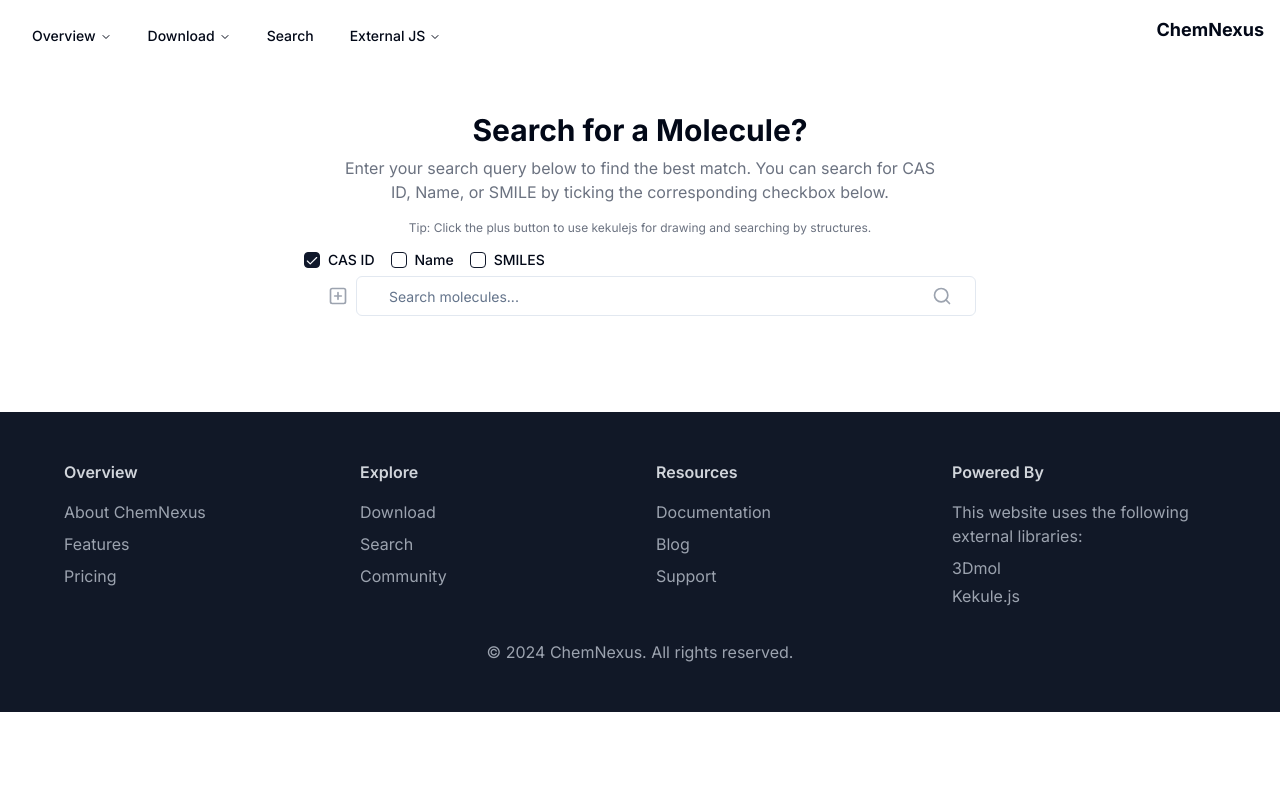
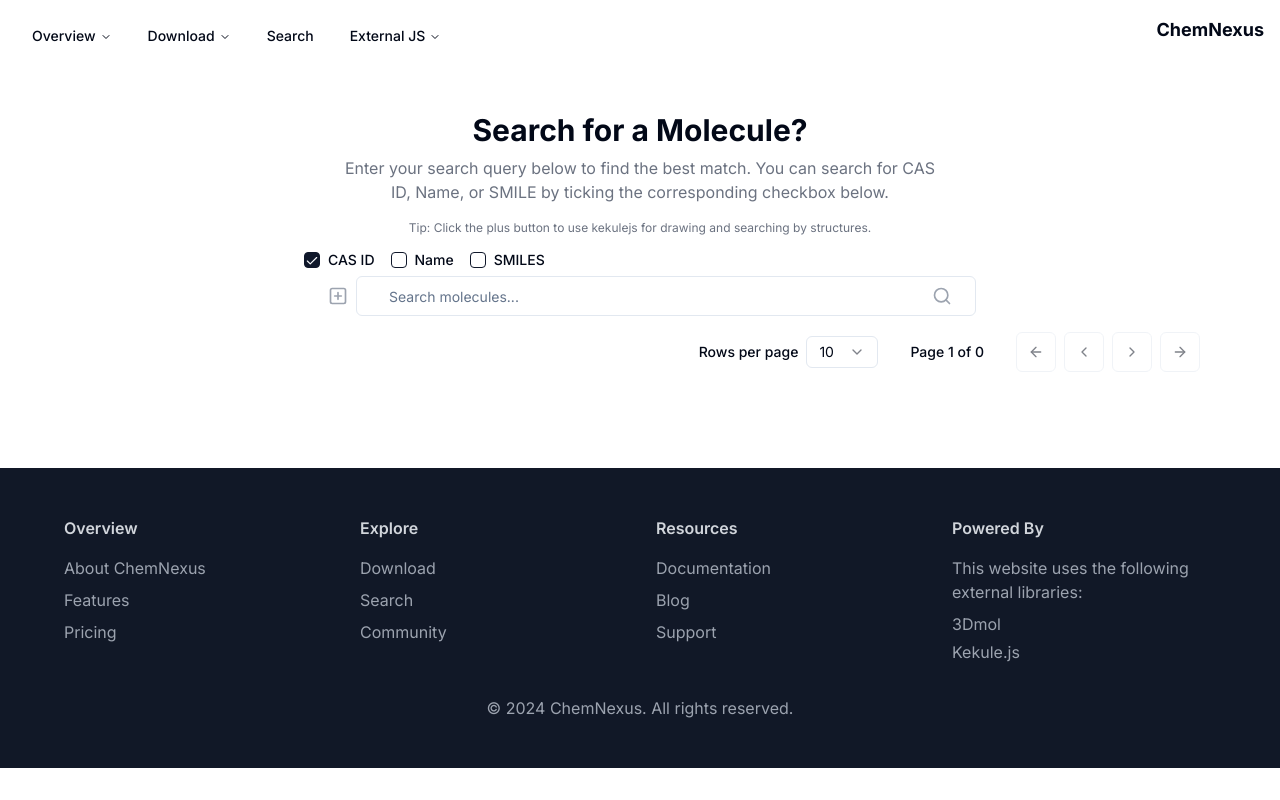
Before and after one commit to ukeSJTU/clc-db-frontend, a Next.js app: page /search in a window 1280 px wide. Built offline with nearby package versions, Linux system fonts and the light colour scheme.

Commit message:
feat(ui): add pagination to search page

```diff
--- a/app/(search)/search/page.tsx
+++ b/app/(search)/search/page.tsx
@@ -1,7 +1,8 @@
 "use client";
 
-import React, { useState } from "react";
+import React, { useState, useCallback } from "react";
 import MoleculeCard from "@/components/molecule_card";
+import { PaginationComponent } from "@/components/pagination";
 import { overviewCardMoleculeProps } from "@/types/molecule";
 import SearchOptionsGroup from "@/components/searchpage/optionGroup";
 import SearchHeading from "@/components/searchpage/heading";
@@ -31,32 +32,48 @@ const SearchPage = () => {
 
     const [searchOpt, setSearchOpt] = useState(options[0].searchName);
     const [query, setQuery] = useState("");
-    const [results, setResults] = useState<overviewCardMoleculeProps[]>([]);
+    const [results, setResults] = useState<overviewCardMoleculeProps[]>([]); // Initialize as an empty array
+    const [page, setPage] = useState(1);
+    const [pageSize, setPageSize] = useState(10); // Default page size
+    const [totalPages, setTotalPages] = useState(0);
 
     const handleSmilesInput = (smiles: string) => {
         setQuery(smiles);
         setSearchOpt("smiles");
     };
 
-    const handleSearch = async () => {
+    const handleSearch = useCallback(async () => {
         if (query.trim() === "") {
-            return; // Do not search if query is empty
+            return; // Do not search if the query is empty
         }
-
-        console.log(
-            "Searching for:",
-            `/search/molecules?${searchOpt}=${query}`
-        );
 
         try {
             const response = await api.get(
-                `/search/molecules?${searchOpt}=${query}`
+                `/search/molecules?${searchOpt}=${query}&page=${page}&page_size=${pageSize}`
             );
-            setResults(response.data);
+
+            // Ensure the response is an object and has a "results" property that is an array
+            const { results: fetchedResults = [], count = 0 } =
+                response.data || {};
+            setResults(fetchedResults);
+            setTotalPages(Math.ceil(count / pageSize));
         } catch (error) {
             console.error("Failed to fetch molecules", error);
-            setResults([]);
+            setResults([]); // Fallback to empty results on error
         }
+    }, [query, searchOpt, page, pageSize]);
+
+    // Pagination change handler to update page and trigger the search
+    const handlePageChange = (newPage: number) => {
+        setPage(newPage);
+        handleSearch();
+    };
+
+    // Page size change handler to update the page size and reset to page 1
+    const handlePageSizeChange = (newPageSize: number) => {
+        setPageSize(newPageSize);
+        setPage(1);
+        handleSearch();
     };
 
     return (
@@ -76,6 +93,17 @@ const SearchPage = () => {
                     onSmilesInput={handleSmilesInput}
                 />
             </div>
+            {/* Pagination Controls */}
+            <div className="flex justify-end w-full max-w-6xl px-4">
+                <PaginationComponent
+                    page={page}
+                    setPage={handlePageChange}
+                    pageSize={pageSize}
+                    setPageSize={handlePageSizeChange}
+                    totalPages={totalPages}
+                />
+            </div>
+            {/* Results */}
             <ResultsContainer>
                 {results.map(
                     (molecule: overviewCardMoleculeProps, index: number) => (
```
